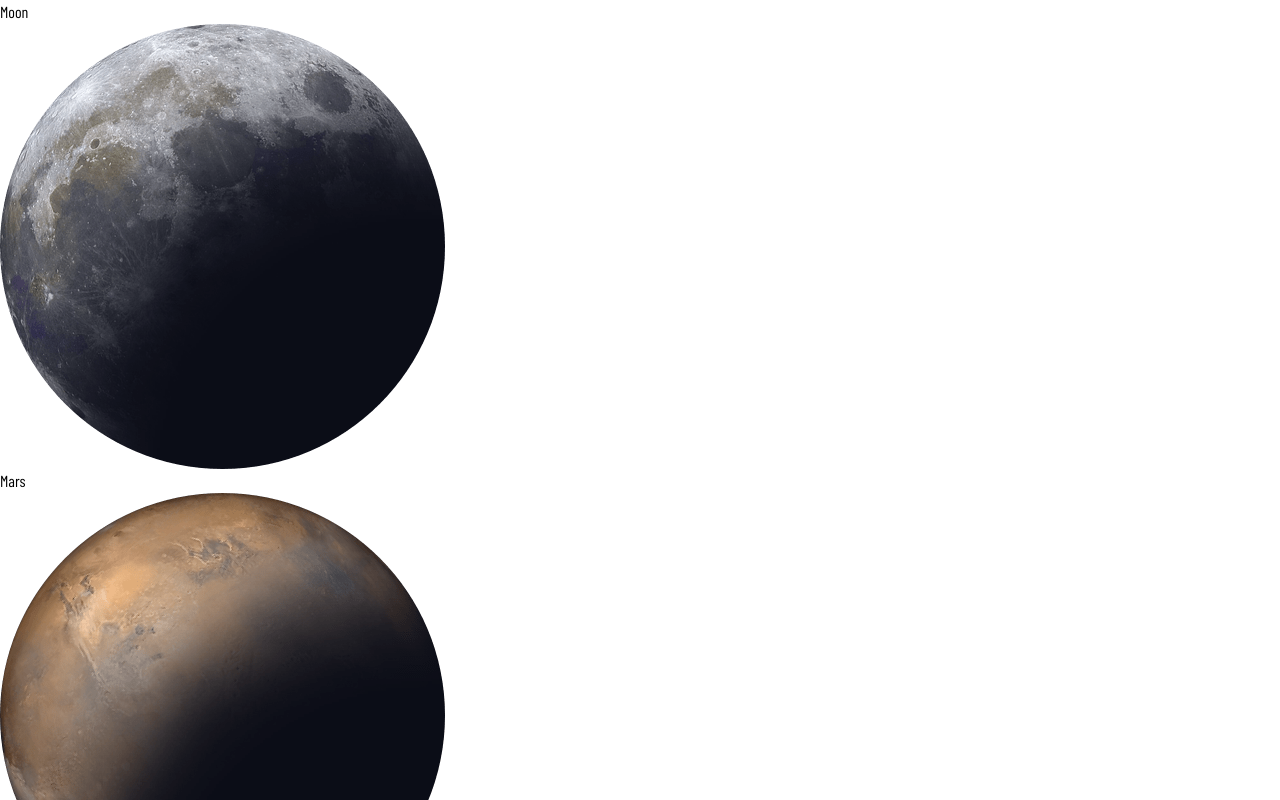
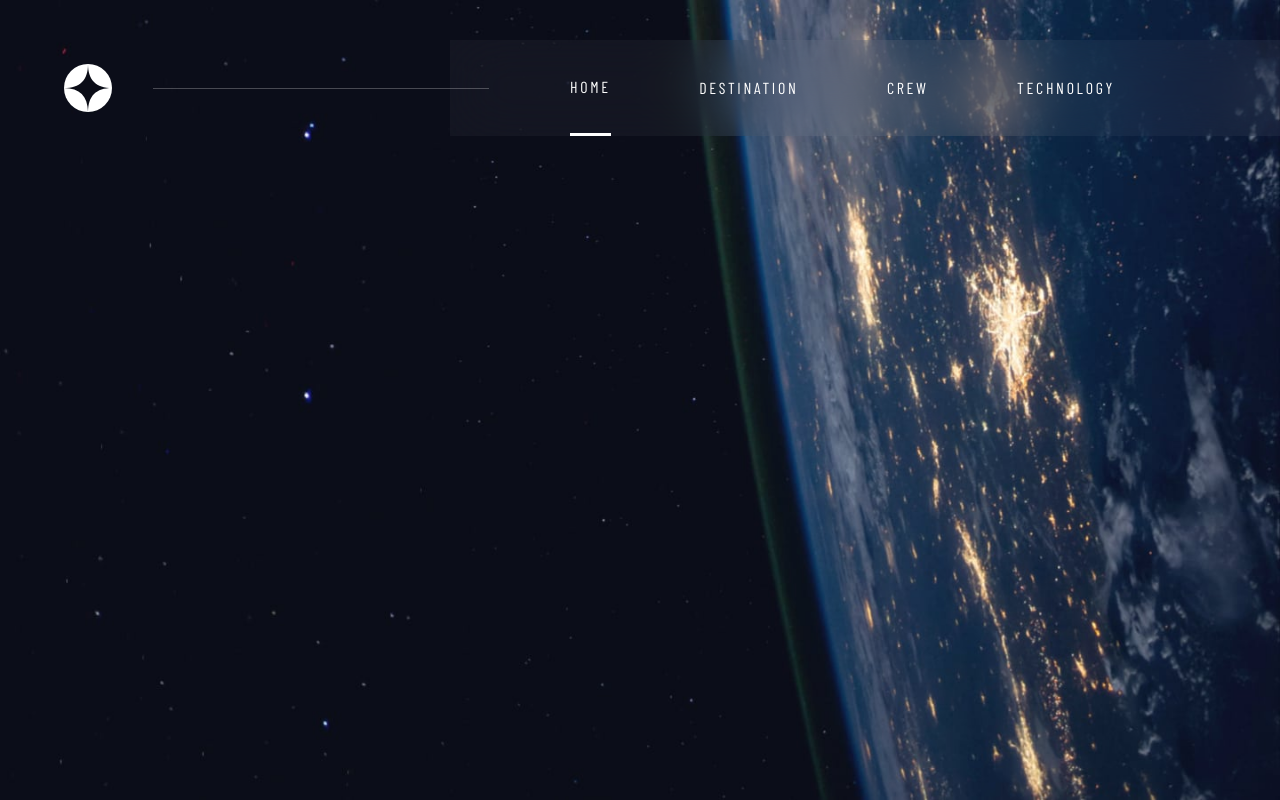
Before and after one commit to deborasuzuki/Space-Tour, an Angular app: page / in a window 1280 px wide. Shown: the top 800 px of the page. Built offline with nearby package versions, Linux system fonts and the light colour scheme; data requests are answered from the project's data file; a web font is replaced by a local one.

Commit message:
Create router

```diff
--- a/src/app/app-routing.module.ts
+++ b/src/app/app-routing.module.ts
@@ -1,10 +1,20 @@
+import { TechnologyPage } from './pages/technology/technology.page';
+import { CrewPage } from './pages/crew/crew.page';
 import { NgModule } from '@angular/core';
 import { RouterModule, Routes } from '@angular/router';
 
-const routes: Routes = [];
+import { DestinationPage } from './pages/destination/destination.page';
+import { HomePage } from './pages/home/home.page';
+
+const routes: Routes = [
+  { path: '', component: HomePage },
+  { path: 'destination', component: DestinationPage },
+  { path: 'crew', component: CrewPage },
+  { path: 'technology', component: TechnologyPage },
+];
 
 @NgModule({
   imports: [RouterModule.forRoot(routes)],
-  exports: [RouterModule]
+  exports: [RouterModule],
 })
-export class AppRoutingModule { }
+export class AppRoutingModule {}
--- a/src/app/app.component.html
+++ b/src/app/app.component.html
@@ -1 +1 @@
-<app-destination></app-destination>
+<router-outlet></router-outlet>
--- a/src/app/components/menu/menu.component.html
+++ b/src/app/components/menu/menu.component.html
@@ -3,5 +3,26 @@
     <img src="../../../assets/shared/logo.svg" />
   </div>
   <div class="menu__line"></div>
-  <div class="menu__options"></div>
+  <div class="menu__options">
+    <ul class="menu__options--tabs">
+      <li [class.active]="showContent == 'home'" (click)="showContent = 'home'">
+        HOME
+      </li>
+      <li
+        [class.active]="showContent == 'destination'"
+        (click)="showContent = 'destination'"
+      >
+        DESTINATION
+      </li>
+      <li [class.active]="showContent == 'crew'" (click)="showContent = 'crew'">
+        CREW
+      </li>
+      <li
+        [class.active]="showContent == 'tecnology'"
+        (click)="showContent = 'tecnology'"
+      >
+        TECHNOLOGY
+      </li>
+    </ul>
+  </div>
 </nav>
--- a/src/app/components/menu/menu.component.scss
+++ b/src/app/components/menu/menu.component.scss
@@ -27,5 +27,39 @@
     backdrop-filter: blur(30px);
 
     z-index: 0;
+
+    ul {
+      width: 100%;
+      height: 100%;
+      margin: 0;
+      padding-left: 120px;
+      padding-right: 165px;
+
+      list-style: none;
+
+      display: flex;
+      justify-content: space-between;
+
+      li {
+        height: 100%;
+
+        display: flex;
+        align-items: center;
+
+        font-size: 16px;
+        letter-spacing: 2.7px;
+        color: var(--white-color);
+
+        cursor: pointer;
+
+        &:hover {
+          border-bottom: 3px solid rgba(255, 255, 255, 0.5);
+        }
+      }
+
+      li.active {
+        border-bottom: 3px solid var(--white-color);
+      }
+    }
   }
 }
--- a/src/app/components/menu/menu.component.ts
+++ b/src/app/components/menu/menu.component.ts
@@ -9,5 +9,7 @@ import { Component, OnInit } from '@angular/core';
 export class MenuComponent implements OnInit {
   constructor(private spaceData: SpaceDataService) {}
 
+  showContent: string = 'home';
+
   ngOnInit(): void {}
 }
```
